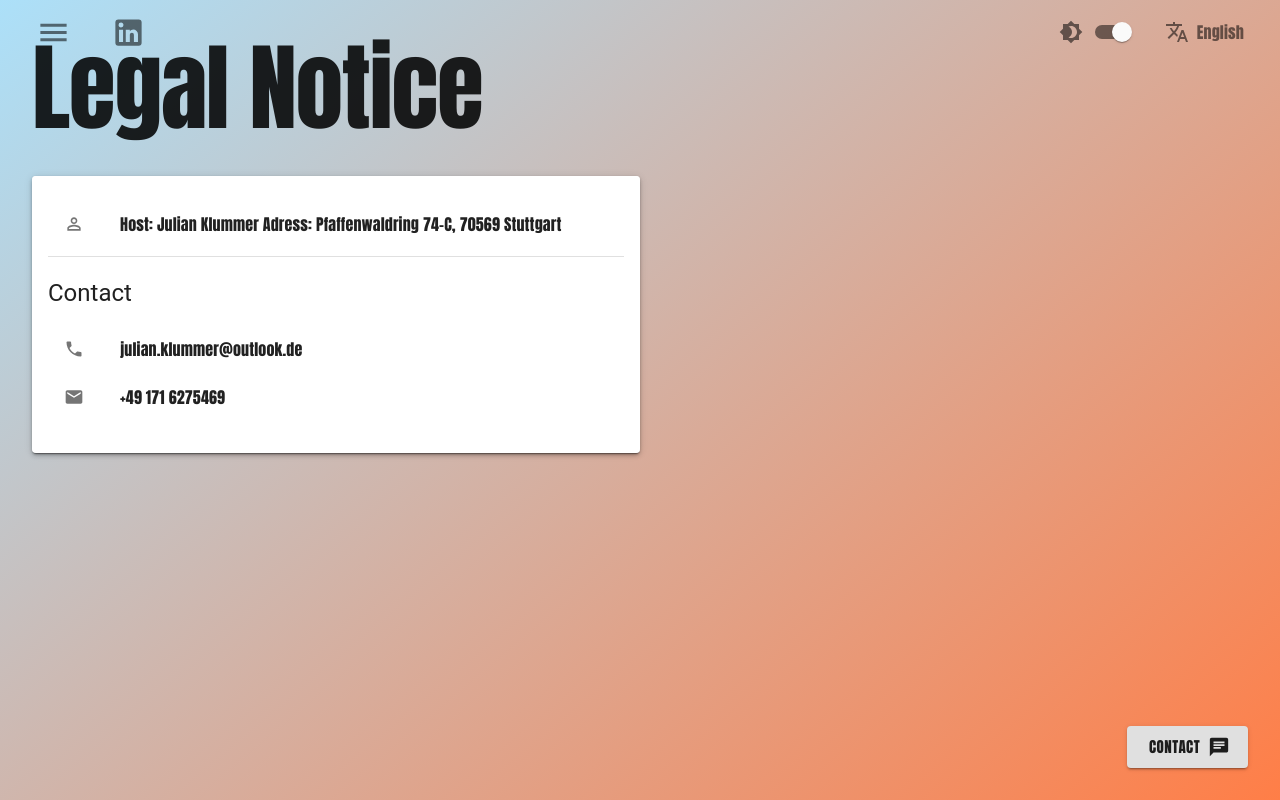
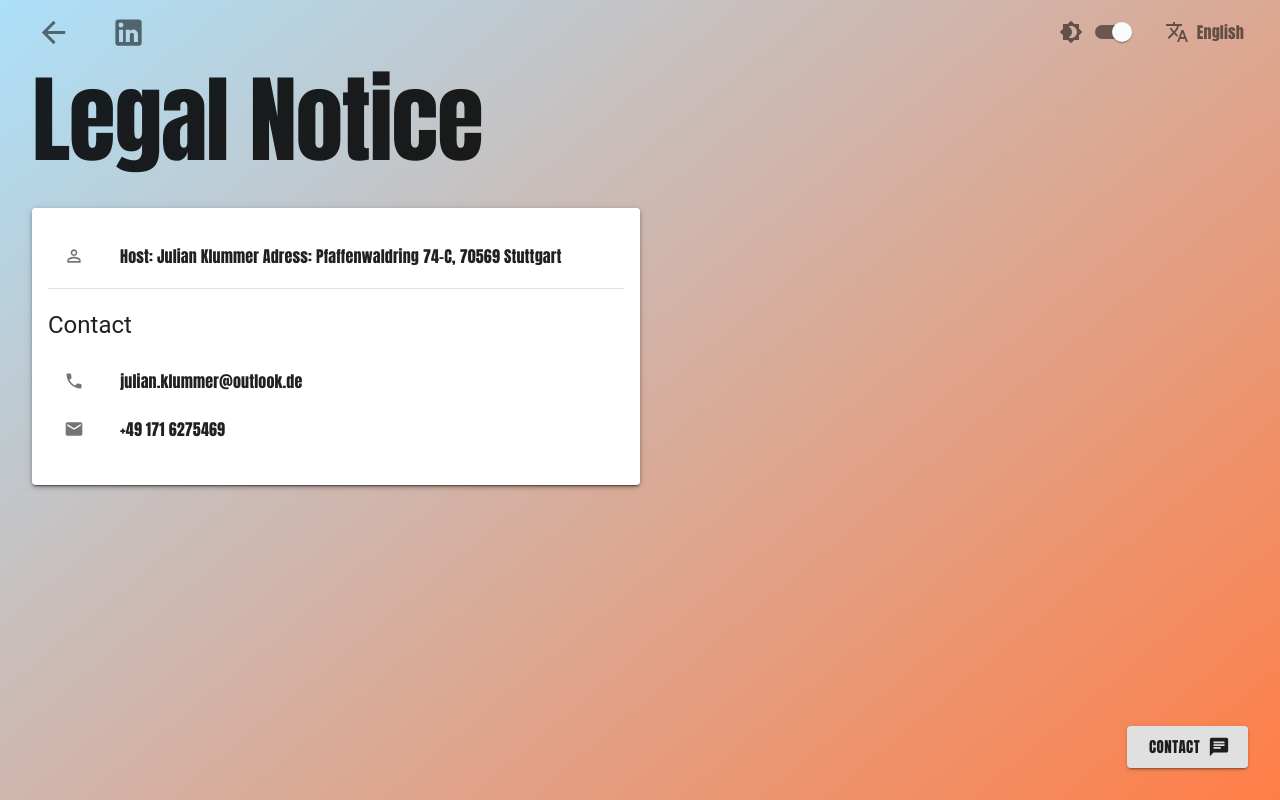
Before and after one commit to Julian-Kl/personal-portfolio, a React (Create React App) app: page /legal in a window 1280 px wide. Built offline with nearby package versions, Linux system fonts and the light colour scheme; a web font is replaced by a local one.

Commit message:
Legal notice & link added
Legal notice & link added

```diff
--- a/src/domain/legalNotice/LegalNotice.tsx
+++ b/src/domain/legalNotice/LegalNotice.tsx
@@ -23,6 +23,7 @@ const useStyles = makeStyles((theme: Theme) =>
             flexGrow: 1,
         },
         headline: {
+            marginTop: 64,
             [theme.breakpoints.down('sm')]: {
                 fontSize: '4em',
             }
--- a/src/domain/navbar/Navbar.tsx
+++ b/src/domain/navbar/Navbar.tsx
@@ -9,7 +9,6 @@ import MenuIcon from '@material-ui/icons/Menu';
 import FormControl from '@material-ui/core/FormControl';
 import Box from '@material-ui/core/Box';
 import Switch from '@material-ui/core/Switch';
-import Button from '@material-ui/core/Button';
 import Brightness4Icon from '@material-ui/icons/Brightness4';
 import TranslateIcon from '@material-ui/icons/Translate';
 import LinkedInIcon from '@material-ui/icons/LinkedIn';
@@ -19,6 +18,9 @@ import { ContactButton } from '../../components/ContactButton';
 import Grow from '@material-ui/core/Grow';
 import { NavLink } from "react-router-dom";
 import AppBar from '@material-ui/core/AppBar';
+import { useLocation, Redirect } from 'react-router-dom';
+import ArrowBackIcon from '@material-ui/icons/ArrowBack';
+import Divider from '@material-ui/core/Divider';
 
 interface Props {
   navigation: (target: "start" | "about" | "skills" | "portfolio" | "contact" | "legalNotice") => any,
@@ -163,6 +165,14 @@ export const Navbar: React.FC<Props> = (props) => {
     );
   }
 
+  const location  = useLocation();
+  let home: boolean;
+  if(location.pathname === '/'){
+    home = true;
+  } else {
+    home = false;
+  }
+
   return (
     <React.Fragment>
       <AppBar position="fixed" color={backgroundColor} elevation={navbarElevation} className={props.siteContainer}>
@@ -172,14 +182,22 @@ export const Navbar: React.FC<Props> = (props) => {
             style={{ transformOrigin: '0 0 0' }}
             {... { timeout: 1000 }}
           >
-            <IconButton
+          {home ? <IconButton
               className={classes.menuButton}
               aria-controls="main-menu"
               aria-haspopup="true"
               onClick={handleClick}
             >
               <MenuIcon fontSize="large" />
-            </IconButton>
+            </IconButton> :
+            <IconButton
+            className={classes.menuButton}
+            aria-controls="main-menu"
+            aria-haspopup="true"
+            href="/"
+          >
+            <ArrowBackIcon fontSize="large" />
+          </IconButton>}
           </Grow>
           <Menu
             id="main-menu"
@@ -208,6 +226,12 @@ export const Navbar: React.FC<Props> = (props) => {
               handleClose();
               props.navigation("contact");
             }}>{itemFive}</MenuItem>
+            <Divider />
+            <NavLink to={{ pathname: "/legal" }} className={classes.link} activeClassName={classes.link}>
+              <MenuItem onClick={() => {handleClose()}}>
+                {itemSix}
+              </MenuItem>
+            </NavLink>
           </Menu>
           <Grow
             in={true}
```
Also changed, not shown: 1 other file (tests, documents, lock files or other folders).
